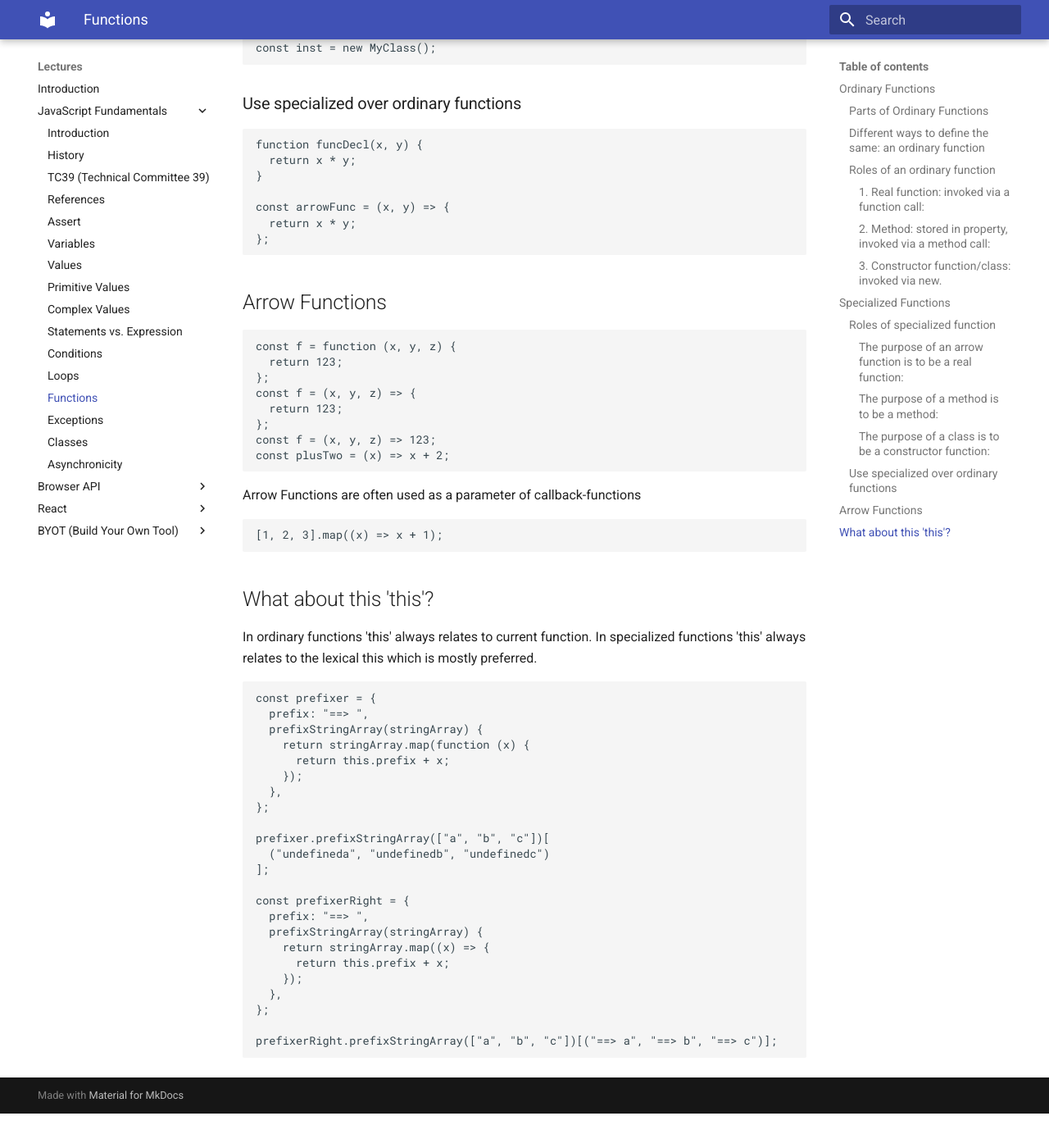
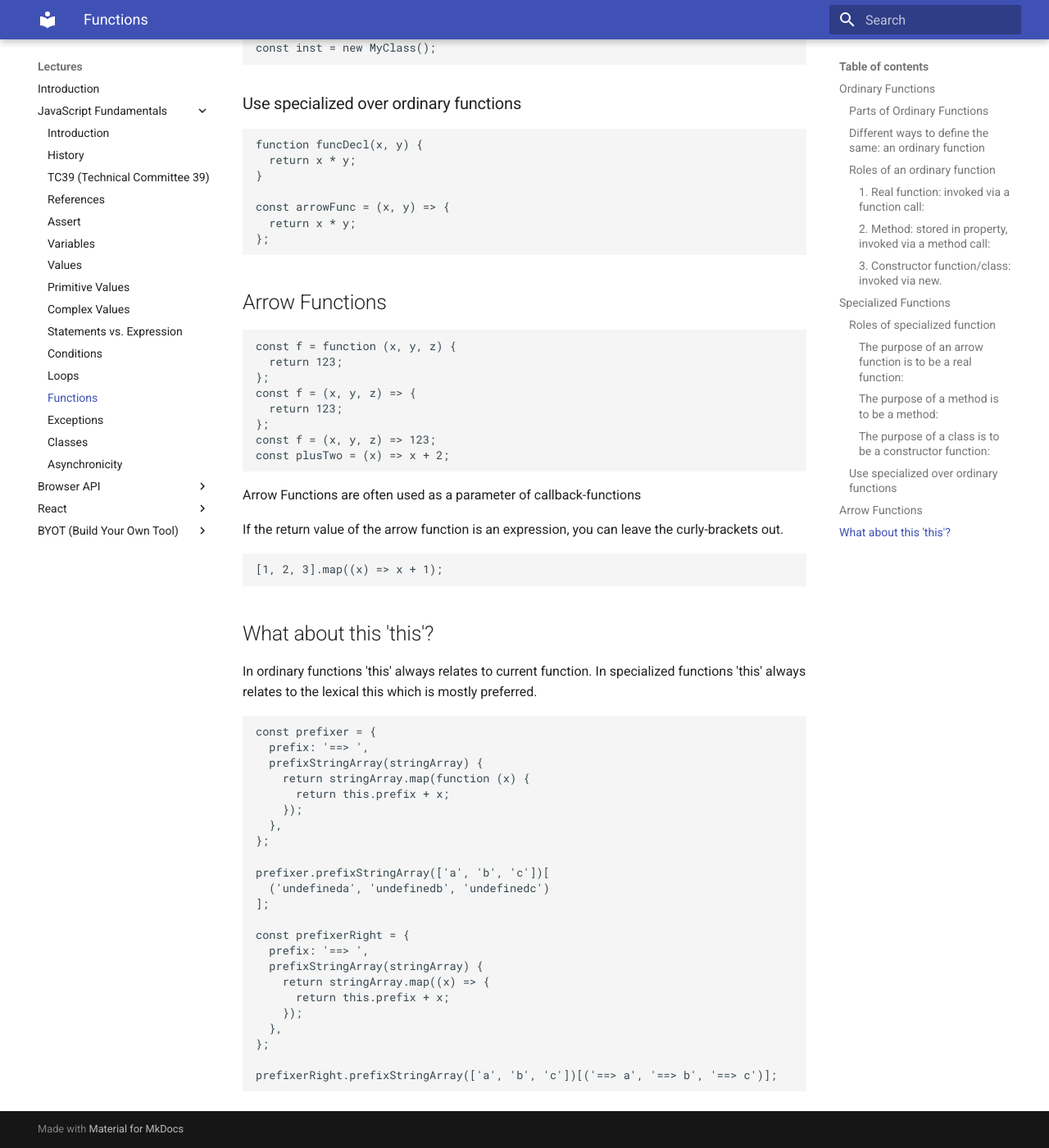
Before and after one commit to bykof/bykof.github.com, an MkDocs documentation site: the page built from docs/lectures/javascript-fundamentals/functions.md, in a window 1280 px wide and 1400 px high, scrolled down 2601 px. Shown: the whole window at 82% size. Built offline with MkDocs 1.6.1 and Material for MkDocs 9.7.7, drawn with Linux system fonts in a browser that asks for light colours; before the commit the page ends 3959 px from its top, so only the background shows below that; some of the changed text lies outside the part shown.

Commit message:
Add first exercise and adapt functions

````diff
--- a/docs/lectures/javascript-fundamentals/functions.md
+++ b/docs/lectures/javascript-fundamentals/functions.md
@@ -103,10 +103,10 @@
 ```javascript
 const obj = {
   method() {
-    return "abc";
+    return 'abc';
   },
 };
-assert.equal(obj.method(), "abc");
+assert.equal(obj.method(), 'abc');
 ```
 
 #### The purpose of a `class` is to be a constructor function:
@@ -145,6 +145,8 @@
 
 Arrow Functions are often used as a parameter of callback-functions
 
+If the return value of the arrow function is an expression, you can leave the curly-brackets out.
+
 ```javascript
 [1, 2, 3].map((x) => x + 1);
 ```
@@ -155,7 +157,7 @@
 
 ```javascript
 const prefixer = {
-  prefix: "==> ",
+  prefix: '==> ',
   prefixStringArray(stringArray) {
     return stringArray.map(function (x) {
       return this.prefix + x;
@@ -163,12 +165,12 @@
   },
 };
 
-prefixer.prefixStringArray(["a", "b", "c"])[
-  ("undefineda", "undefinedb", "undefinedc")
+prefixer.prefixStringArray(['a', 'b', 'c'])[
+  ('undefineda', 'undefinedb', 'undefinedc')
 ];
 
 const prefixerRight = {
-  prefix: "==> ",
+  prefix: '==> ',
   prefixStringArray(stringArray) {
     return stringArray.map((x) => {
       return this.prefix + x;
@@ -176,5 +178,5 @@
   },
 };
 
-prefixerRight.prefixStringArray(["a", "b", "c"])[("==> a", "==> b", "==> c")];
+prefixerRight.prefixStringArray(['a', 'b', 'c'])[('==> a', '==> b', '==> c')];
 ```
--- a/mkdocs.yml
+++ b/mkdocs.yml
@@ -52,9 +52,9 @@
           - lectures/byot/implement-the-frontend.md
   - Exercises:
       - exercises/index.md
-    #   - JavaScript Fundamentals:
-    #       - exercises/javascript-fundamentals/index.md
-    #       - exercises/javascript-fundamentals/shop/index.md
+      - JavaScript Fundamentals:
+        - exercises/javascript-fundamentals/index.md
+        - exercises/javascript-fundamentals/shop/index.md
     # - Browser API:
     # - React:
 theme:
````
